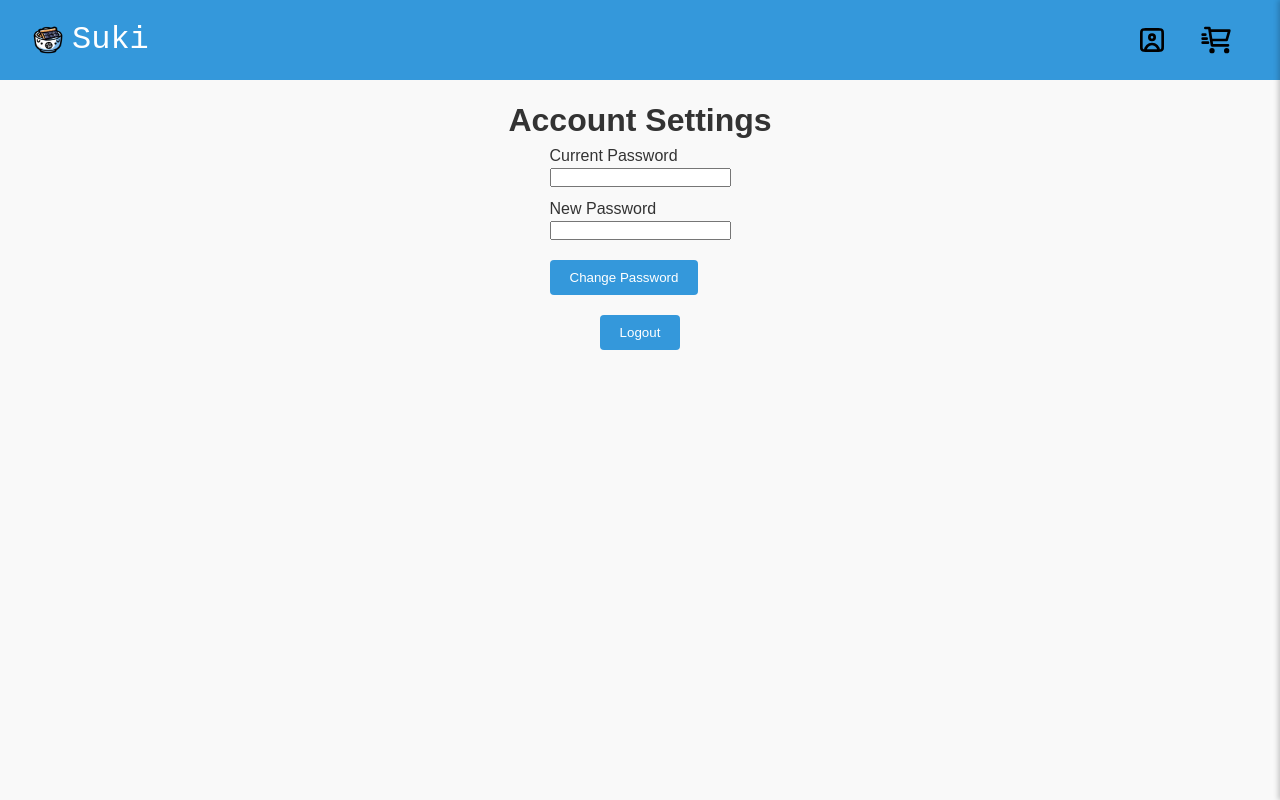
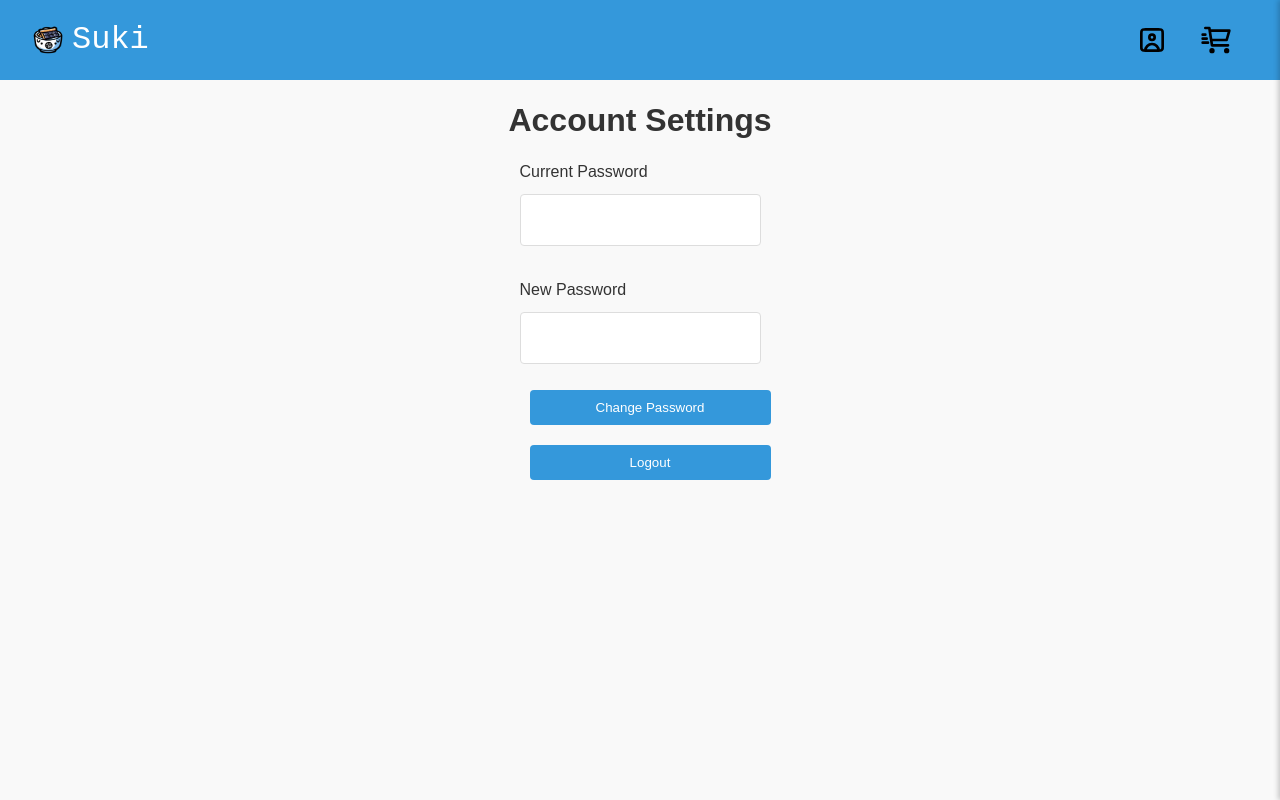
Before and after one commit to J14RA/suki, a Vue app: page /account-settings in a window 1280 px wide. Built offline with nearby package versions, Linux system fonts and the light colour scheme; no server answers; sample sign-in values are in the browser's storage.

Commit message:
adjust component Account

```diff
--- a/src/components/AccountSettings.vue
+++ b/src/components/AccountSettings.vue
@@ -11,8 +11,8 @@
                 <input type="password" id="newPassword" v-model="newPassword" required />
             </div>
             <button type="submit" class="submit-btn">Change Password</button>
+            <button @click="handleLogout" class="logout-btn">Logout</button>
         </form>
-        <button @click="handleLogout" class="logout-btn">Logout</button>
         <UserModal :showUserModal="showUserModal" @close="toggleUserModal" v-if="!user" />
     </div>
 </template>
@@ -67,7 +67,11 @@ export default {
 };
 </script>
 
-<style scoped>
+<style lang="scss" scoped>
+@use "sass:color";
+@use "@/assets/styles/variables" as *;
+@use "@/assets/styles/mixins" as *;
+
 #account-settings {
     padding: 1rem 2rem;
     display: flex;
@@ -79,24 +83,36 @@ export default {
 .input-field {
     display: flex;
     flex-direction: column;
-    margin-bottom: 10px;
+    gap: 10px;
+    padding: 1rem 0;
+}
+
+.input-field label {
+    text-align: left;
+    font-size: 16px;
+    color: #333;
+}
+
+.input-field input {
+    padding: 1rem;
+    border: 1px solid #ddd;
+    border-radius: 4px;
+    font-size: 16px;
 }
 
 .submit-btn,
 .logout-btn {
-    display: block;
-    margin-top: 20px;
-    padding: 10px 20px;
-    background-color: #3498db;
+    width: 100%;
+    padding: 10px;
+    margin: 10px;
+    background-color: $primary-color;
+    border: none;
     color: white;
-    border: none;
-    cursor: pointer;
     border-radius: 4px;
     transition: background-color 0.3s;
-}
 
-.submit-btn:hover,
-.logout-btn:hover {
-    background-color: #2980b9;
+    &:hover {
+        background-color: color.scale($primary-color, $lightness: -10%);
+    }
 }
 </style>
```
